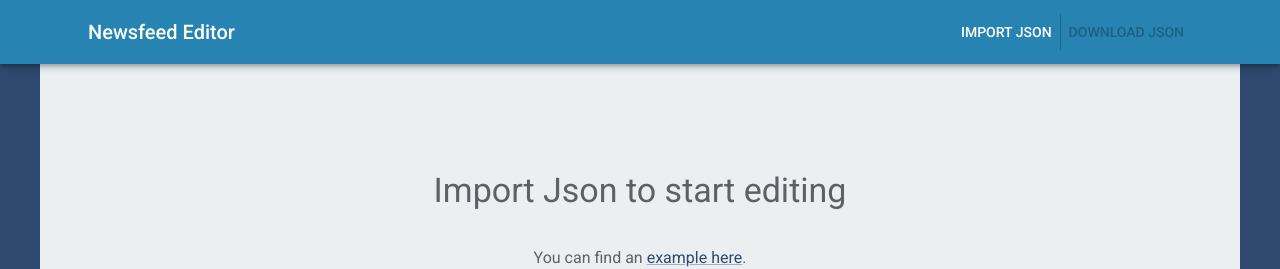
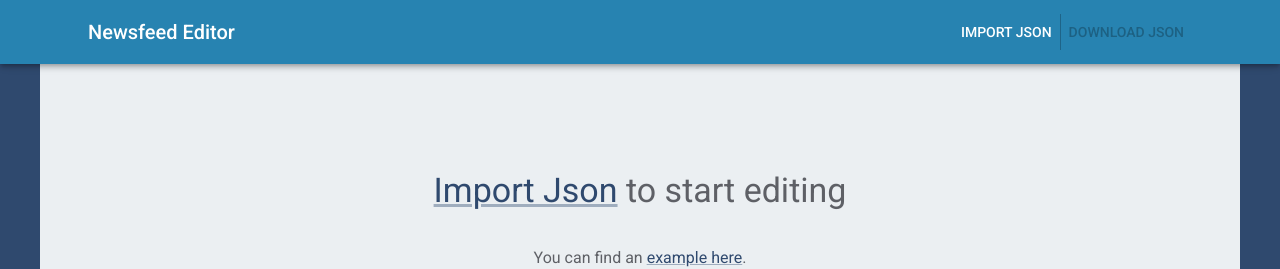
Before and after one commit to daniloprates/newsfeed-editor, a React (Create React App) app: page / in a window 1280 px wide. Shown: the top 269 px of the page. Built offline with nearby package versions, Linux system fonts and the light colour scheme.

Commit message:
Friendly import json link

```diff
--- a/src/App.tsx
+++ b/src/App.tsx
@@ -131,6 +131,7 @@ export default function App() {
               onSelectItem={handleSelectItem}
               content={content}
               onDelete={handleDelete}
+              onImportJson={setScreenImport}
             />
           )
         }
--- a/src/screens/List.tsx
+++ b/src/screens/List.tsx
@@ -25,11 +25,12 @@ interface Props {
   content?: DaedalusSchema,
   onSelectItem: Function,
   onDelete: Function,
+  onImportJson: Function,
 }
 
 const exampleJsonUrl = 'https://github.com/daniloprates/newsfeed-editor/blob/master/src/testJson.json';
 
-function ListScreen({ onSelectItem, onDelete, content }: Props) {
+function ListScreen({ onSelectItem, onDelete, content, onImportJson }: Props) {
 
   const { items: list = [] } = content || {};
 
@@ -88,7 +89,7 @@ function ListScreen({ onSelectItem, onDelete, content }: Props) {
       {
         !list.length && (
           <Box sx={{ textAlign: 'center' }}>
-            <Text variant="h4"><p>Import Json to start editing</p></Text>
+            <Text variant="h4"><p><Link href="#" onClick={() => onImportJson()}>Import Json</Link> to start editing</p></Text>
             <p>You can find an <Link href={exampleJsonUrl} target="_blank">example here</Link>.</p>
           </Box>
         )
```
